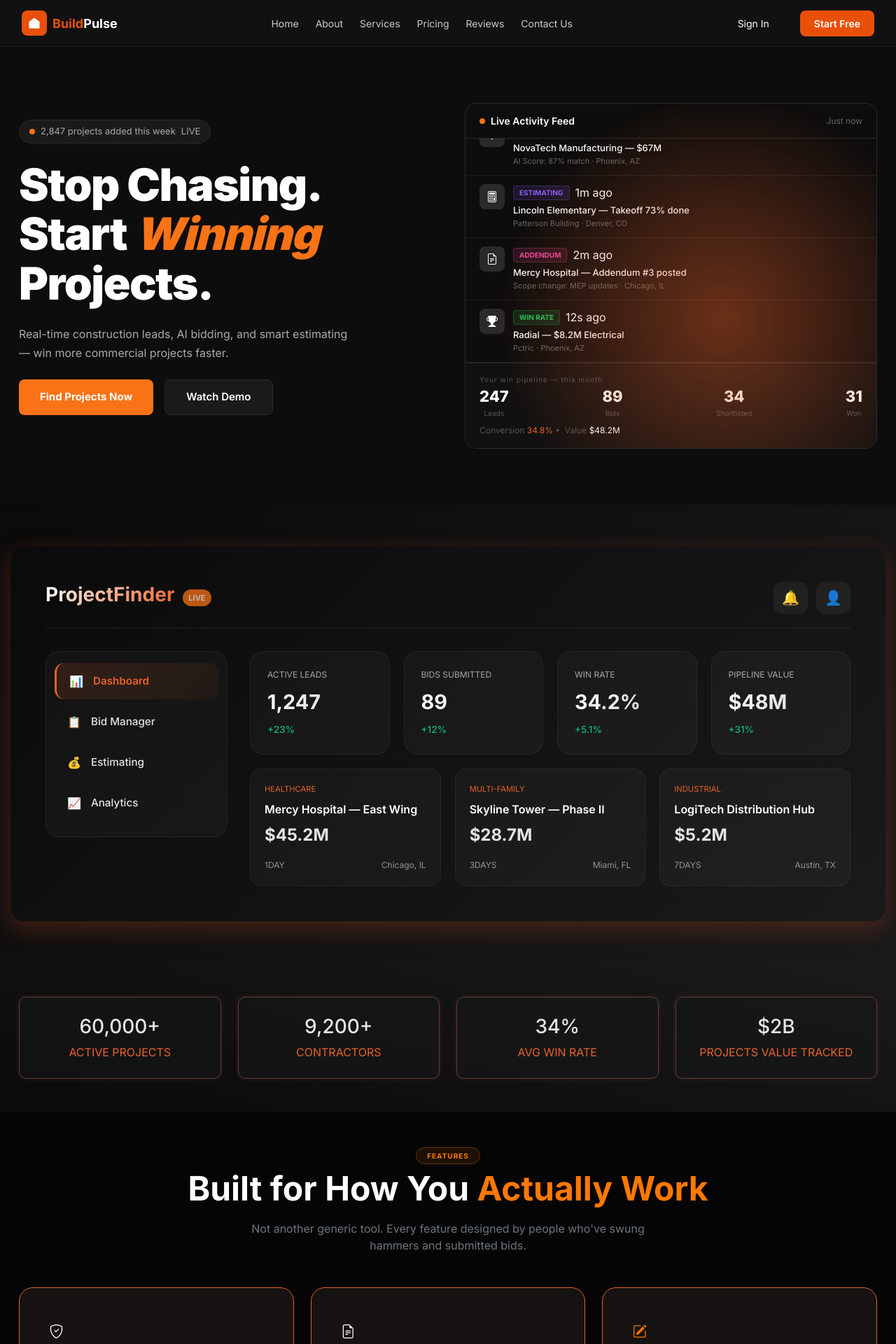
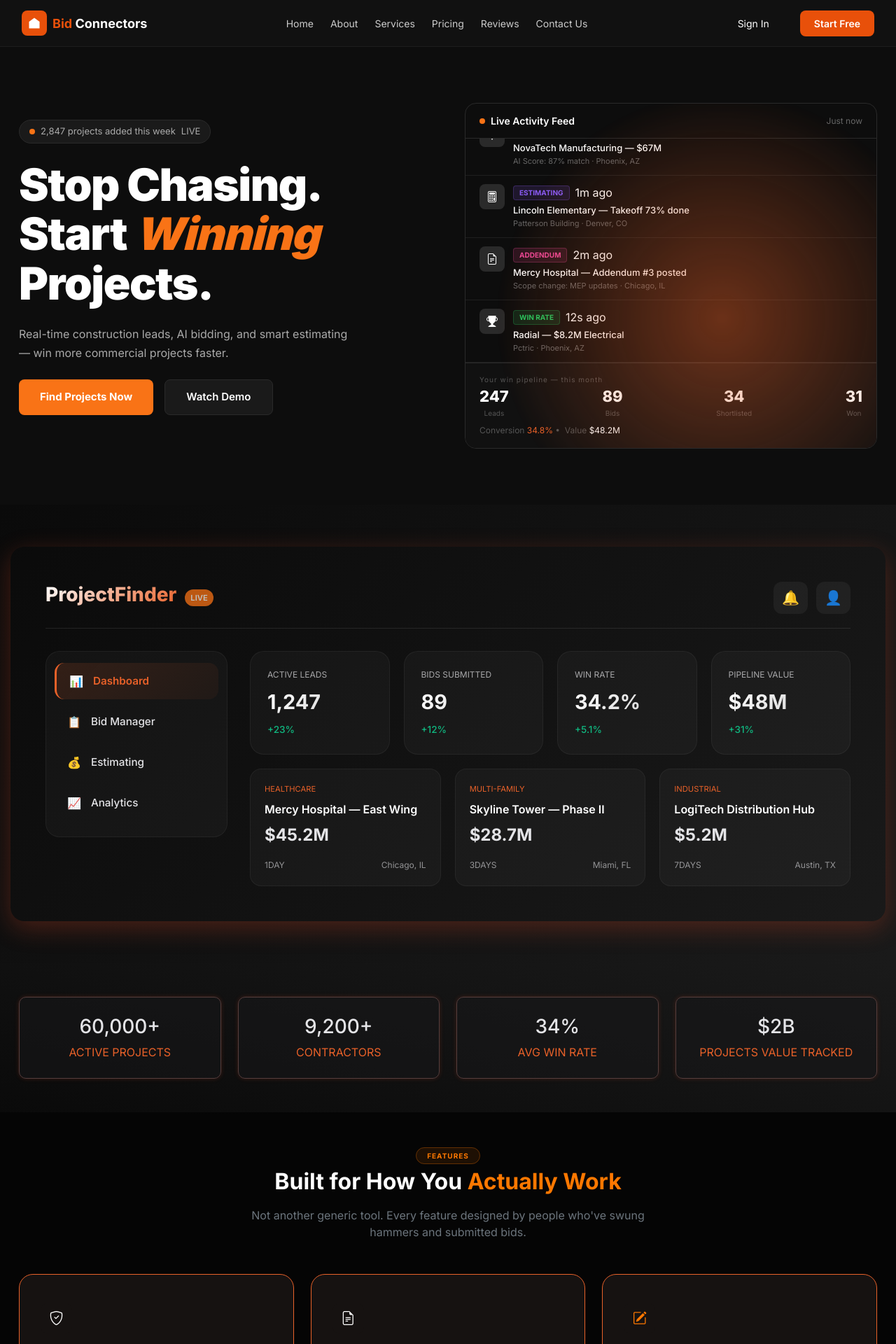
Before and after one commit to za454846-creator/B2B, a React (Create React App) app: page / in a window 1280 px wide. Shown: the top 1920 px of the page at 70% size. Built offline with nearby package versions, Linux system fonts and the light colour scheme.

Commit message:
logo update

```diff
--- a/src/App.js
+++ b/src/App.js
@@ -6,10 +6,10 @@ import About from "./pages/About";
 import ContactUs from "./pages/ContactUs";
 import Navbar from "./components/Navbar";
 import Footer from "./components/Mainlayout/Footer";
-import Loader from "./components/Mainlayout/Loader"; // 👈 import loader
+import Loader from "./components/Mainlayout/Loader"; //  import loader
 
 function App() {
-  const location = useLocation(); // 👈 route change detect
+  const location = useLocation(); //  route change detect
   const [loading, setLoading] = useState(false);
 
   useEffect(() => {
@@ -17,23 +17,21 @@ function App() {
 
     const timer = setTimeout(() => {
       setLoading(false);
-    }, 500); // 👈 loader time (adjust kar sakte ho)
+    }, 500); //  loader time (adjust kar sakte ho)
 
     return () => clearTimeout(timer);
   }, [location]);
 
   return (
     <>
-      {loading && <Loader />} {/* 👈 loader show */}
+      {loading && <Loader />} {/*  loader show */}
 
       <Navbar />
-
       <Routes>
         <Route path="/" element={<Home />} />
         <Route path="/about" element={<About />} />
         <Route path="/contact-us" element={<ContactUs />} />
       </Routes>
-
       <Footer />
     </>
   );
--- a/src/assets/css/Style.css
+++ b/src/assets/css/Style.css
@@ -40,7 +40,7 @@ h1 {
 
 h2 {
   font-size: 36px;
-  font-weight: 800;
+  font-weight: 800 !important;
   line-height: 1.15;
 }
 
--- a/src/assets/css/about.css
+++ b/src/assets/css/about.css
@@ -37,7 +37,7 @@
 
 .banner-content h1 {
   font-size: 48px;
-  font-weight: 700;
+  font-weight: 900;
   color: #fff;
   line-height: 1.2;
   margin-bottom: 20px;
--- a/src/components/Home_components/FeaturesSection.jsx
+++ b/src/components/Home_components/FeaturesSection.jsx
@@ -41,7 +41,7 @@ const FeaturesSection = () => {
     <section className="features-wrapper py-5">
       <div className="container text-center mb-5">
         <span className="badge-features mb-3">FEATURES</span>
-        <h2 className="display-5 fw-bold text-white mt-2">
+        <h2 className=" fw-bold text-white mt-2">
           Built for How You <span className="text-orange">Actually Work</span>
         </h2>
         <p className="text-secondary mx-auto mt-3" style={{ maxWidth: '600px' }}>
--- a/src/components/Mainlayout/Footer.jsx
+++ b/src/components/Mainlayout/Footer.jsx
@@ -13,7 +13,7 @@ const Footer = () => {
 
           {/* BRAND */}
           <div className="footer-brand">
-            <img src="/logo.png" alt="BuildPulse" />
+            <img src="/logo.png" alt="Bid Connectors" />
             <p>
               BuildPulse helps contractors find, bid, and win more commercial projects with ease.
             </p>
@@ -56,7 +56,7 @@ const Footer = () => {
         {/* BOTTOM */}
         <div className="footer-bottom">
 
-          <p>© {new Date().getFullYear()} BuildPulse. All rights reserved.</p>
+          <p>© {new Date().getFullYear()} Bid Connectors. All rights reserved.</p>
 
           <div className="badges">
             <span>SOC 2</span>
--- a/src/components/Navbar.jsx
+++ b/src/components/Navbar.jsx
@@ -46,7 +46,7 @@ const Navbar = () => {
                 <path d="M3 9.5L12 3l9 6.5V21H3V9.5z" />
               </svg>
             </div>
-            <span className="bp-brand"><span>Build</span>Pulse</span>
+            <span className="bp-brand"><span>Bid</span> Connectors</span>
           </Link>
 
           {/* Mobile Toggle Button */}
```
